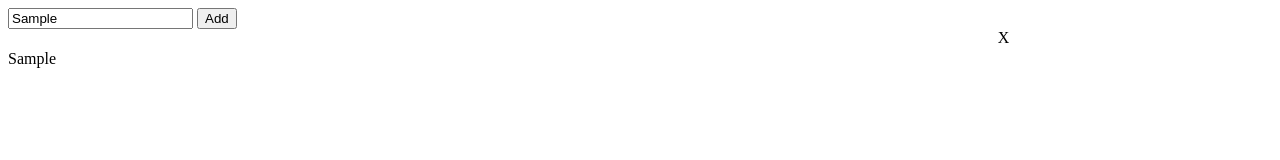
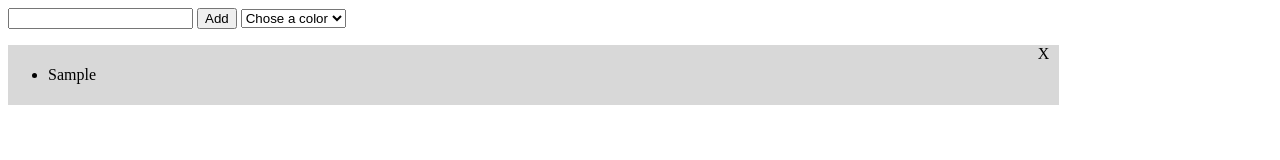
Before and after one commit to mbthales/todo-list, a plain HTML site: page index.html in a window 1280 px wide. Both pictures are taken after typing "Sample" into the empty fields and a click on the button "Add". Drawn offline with Linux system fonts and the light colour scheme.

Commit message:
New feature added

```diff
--- a/index.html
+++ b/index.html
@@ -9,6 +9,13 @@
 <body>
   <input data-js="todo-content" type="text">
   <button data-js="add-todo" type="button">Add</button>
+  <select data-js="input-color">
+    <option value="default">Chose a color</option>
+    <option value="yellow">Yellow</option>
+    <option value="blue">Blue</option>
+    <option value="red">Red</option>
+    <option value="green">Green</option>
+  </select>
   <div data-js="container-todos"></div>
 
   <script src="./src/js/main.js"></script>
--- a/src/css/style.css
+++ b/src/css/style.css
@@ -11,3 +11,29 @@
   width: 80%;
   position: relative;
 }
+
+.color{
+  width: 30px;
+  height: 30px;
+  margin: 10px;
+}
+
+.default{
+  background-color: #d8d8d8;
+}
+
+.yellow{
+  background-color: #ffffab;
+}
+
+.blue{
+  background-color: #a0a0ff;
+}
+
+.red{
+  background-color: #ff9d9d;
+}
+
+.green{
+  background-color: #a9ffa9;
+}
--- a/src/js/main.js
+++ b/src/js/main.js
@@ -1,32 +1,36 @@
 const btnAddTodo = document.querySelector("[data-js=add-todo");
-const inputTodo = document.querySelector("[data-js=todo-content");
+const inputTodoColor = document.querySelector("[data-js=input-color");
+const inputTodoContent = document.querySelector("[data-js=todo-content");
 const containerTodos = document.querySelector("[data-js=container-todos");
 
 const todos = JSON.parse(localStorage.getItem("todo-content")) || [];
 
 const putTodoInTheListOfTodos = () => {
-  const todo = inputTodo.value;
-  if(todo) todos.push(todo);
+  const todoContent = inputTodoContent.value;
+  const todoColor = inputTodoColor.value;
 
-  const template = todos.map(todo => `
-    <div class="todo-box">
-    <span data-js="btn-remove" class="btn-close">X</span>
-    <p>${todo}</p>
-    </div>
+  if(todoContent) todos.push({content: todoContent, color: todoColor});
+
+  const template = todos.map(({content, color}) => `
+    <ul class="todo-box ${color}">
+      <span data-js="btn-remove" class="btn-close">X</span>
+      <li>${content}</li>
+    </ul>
   `).join("");
 
   containerTodos.innerHTML = template;
   setTodoInTheStorage();
   removeTodoInTheListOfTodos();
+  resetInputOfTodo();
 };
 
 const removeTodoInTheListOfTodos = () => {
   const btnsRemoveTodo = document.querySelectorAll("[data-js=btn-remove");
 
-  btnsRemoveTodo.forEach((btn, i) => {
+  btnsRemoveTodo.forEach((btn, todo) => {
     btn.addEventListener("click", e => {
       e.target.parentNode.remove();
-      removeTodoInTheStorage(i);
+      removeTodoInTheStorage(todo);
     });
   });
 };
@@ -40,6 +44,11 @@ const setTodoInTheStorage = () => {
   localStorage.setItem("todo-content", JSON.stringify(todos));
 };
 
+const resetInputOfTodo = () => {
+  inputTodoColor.selectedIndex = 0;
+  inputTodoContent.value = "";
+}
+
 btnAddTodo.addEventListener("click", () => {
   putTodoInTheListOfTodos();
 });
```
